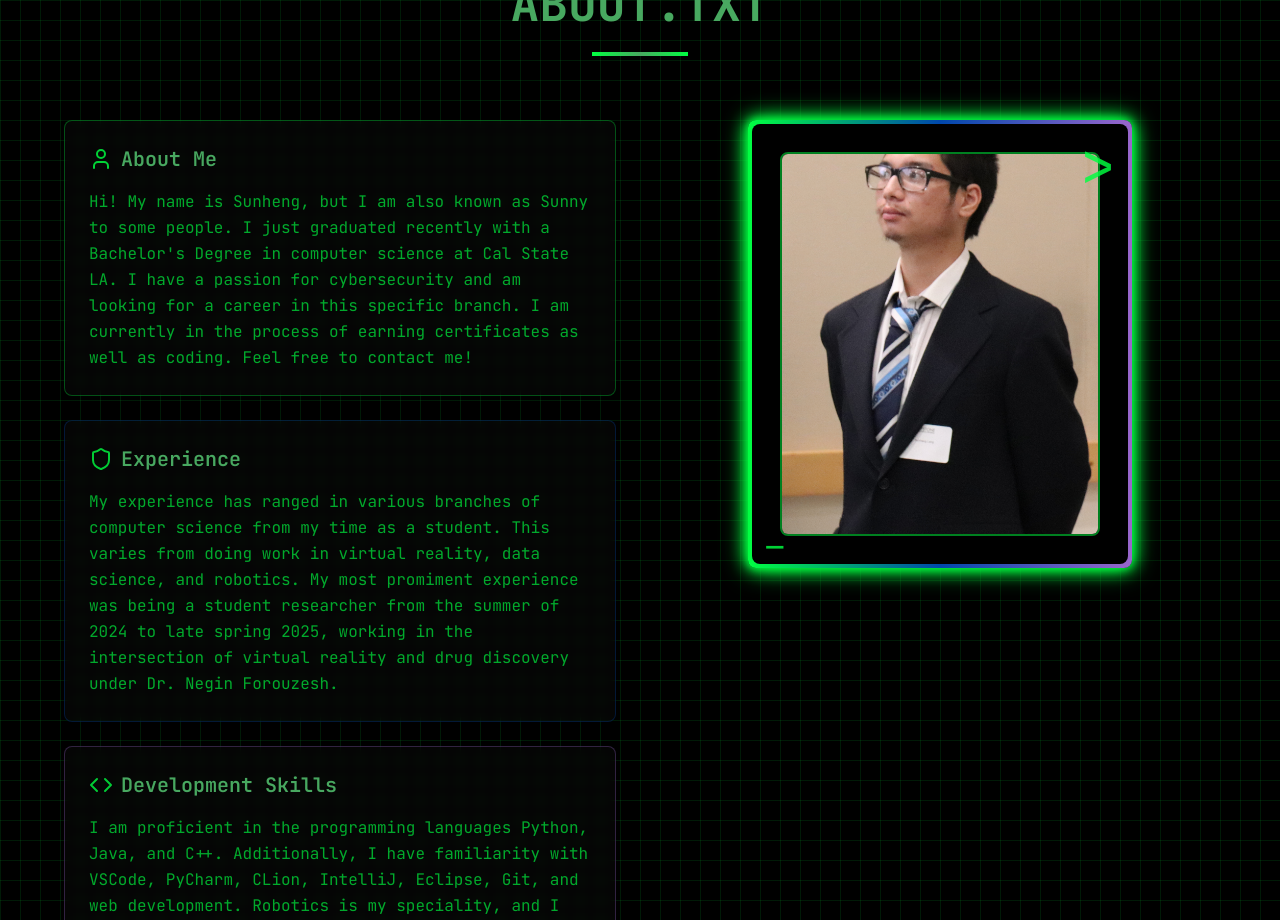
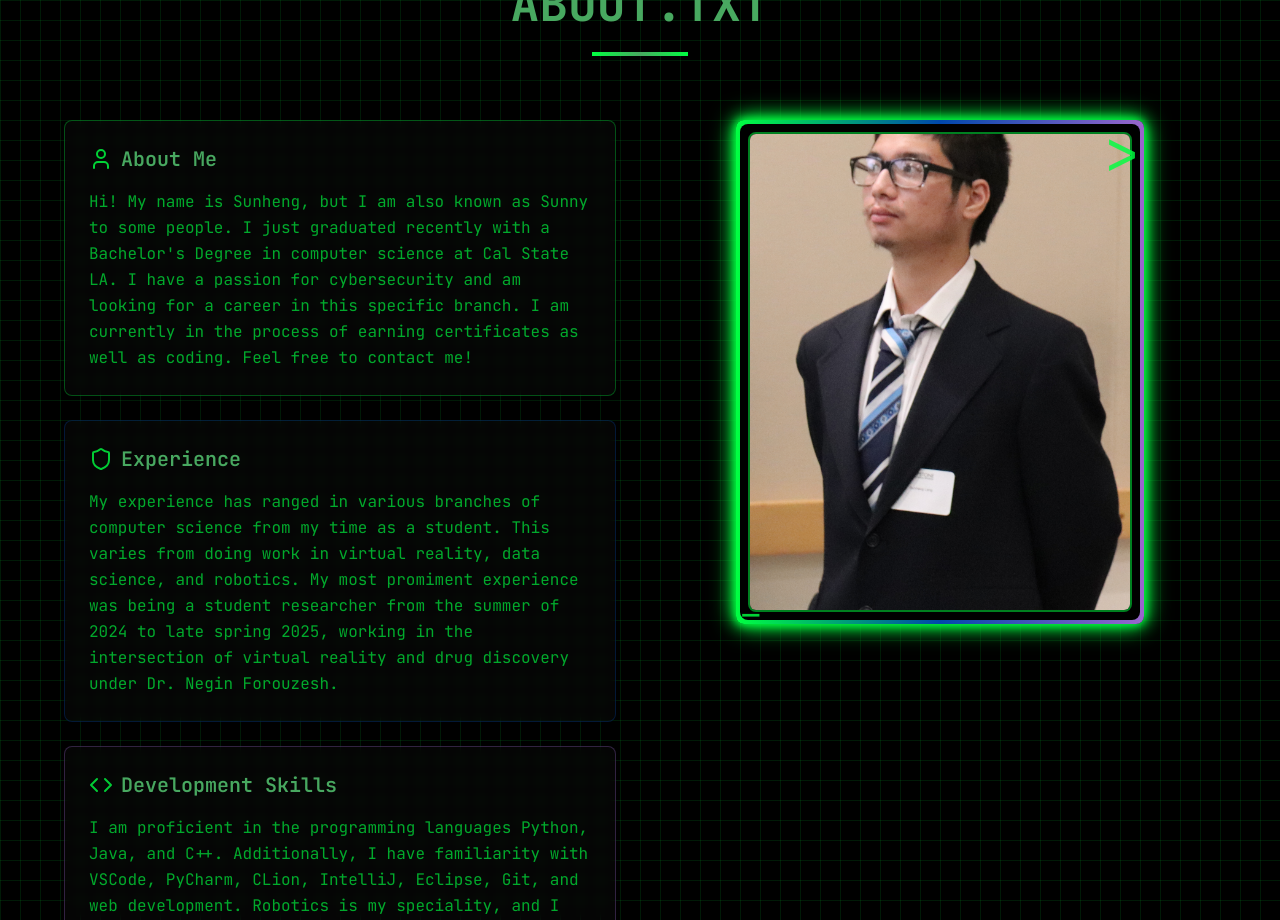
Before and after one commit to sunnyspectra/cryptic-volt-web, a React (Vite) app: page / in a window 1280 px wide. Shown: the part 900-1820 px from the top of the page. Built offline with nearby package versions, Linux system fonts and the light colour scheme.

Commit message:
Fix: Adjust

```diff
--- a/src/components/AboutSection.tsx
+++ b/src/components/AboutSection.tsx
@@ -61,8 +61,8 @@ const AboutSection = () => {
               <div className="absolute inset-0 bg-gradient-to-r from-cyber-volt via-cyber-cobalt to-cyber-amethyst rounded-lg p-1 animate-pulse-glow">
                 <div className="bg-cyber-black rounded-lg h-full w-full"></div>
               </div>
-              <div className="relative p-8">
-                <div className="w-80 h-96 rounded-lg overflow-hidden border-2 border-cyber-volt/50">
+              <div className="relative p-3">
+                <div className="w-96 h-[480px] rounded-lg overflow-hidden border-2 border-cyber-volt/50">
                   <img
                     src="/lovable-uploads/bd77bc32-b3ec-4872-a38f-a08bb558d6f2.png"
                     alt="Sunheng Profile"
@@ -73,10 +73,10 @@ const AboutSection = () => {
                     }}
                   />
                 </div>
-                <div className="absolute top-4 right-4 text-cyber-volt text-6xl font-mono animate-flicker">
+                <div className="absolute top-1 right-1 text-cyber-volt text-6xl font-mono animate-flicker">
                   &gt;
                 </div>
-                <div className="absolute bottom-4 left-4 text-cyber-volt text-4xl font-mono animate-flicker">
+                <div className="absolute bottom-1 left-1 text-cyber-volt text-4xl font-mono animate-flicker">
                   _
                 </div>
               </div>
```
